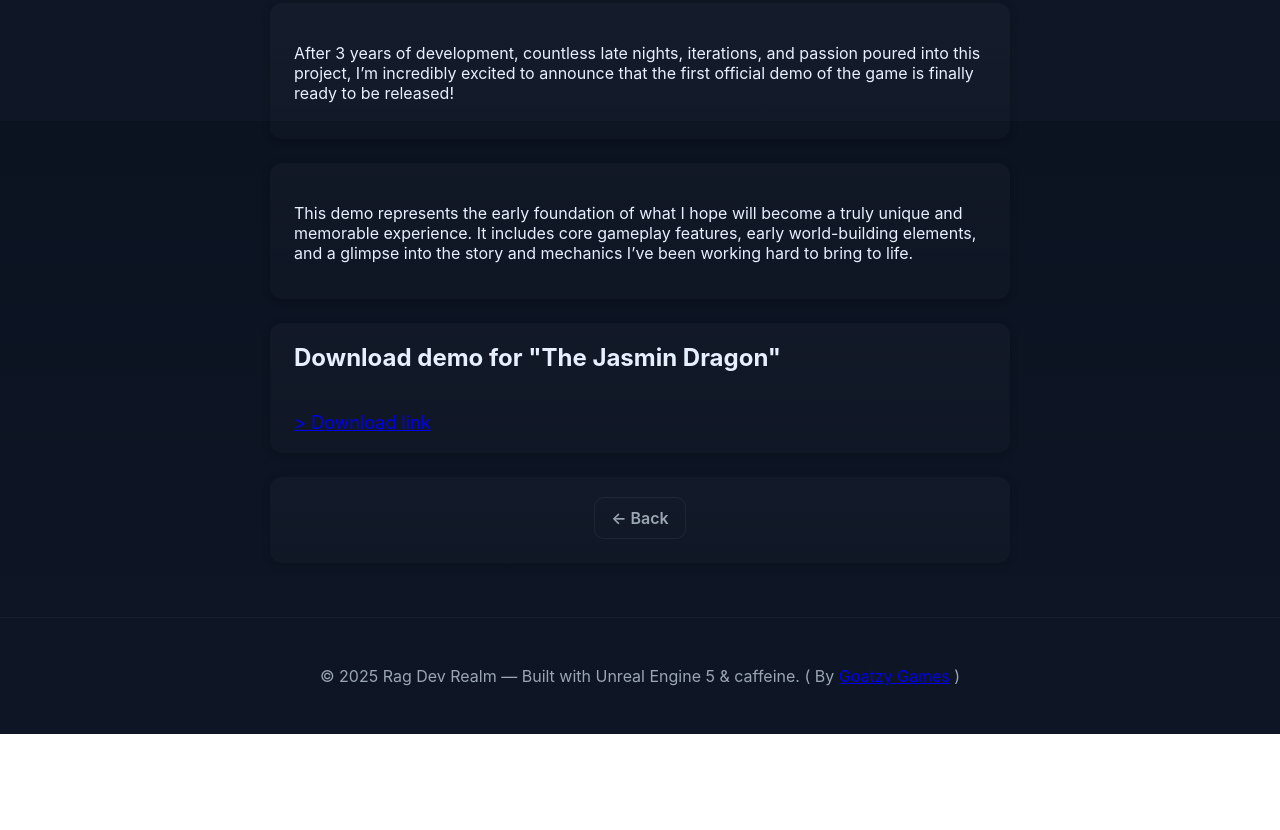
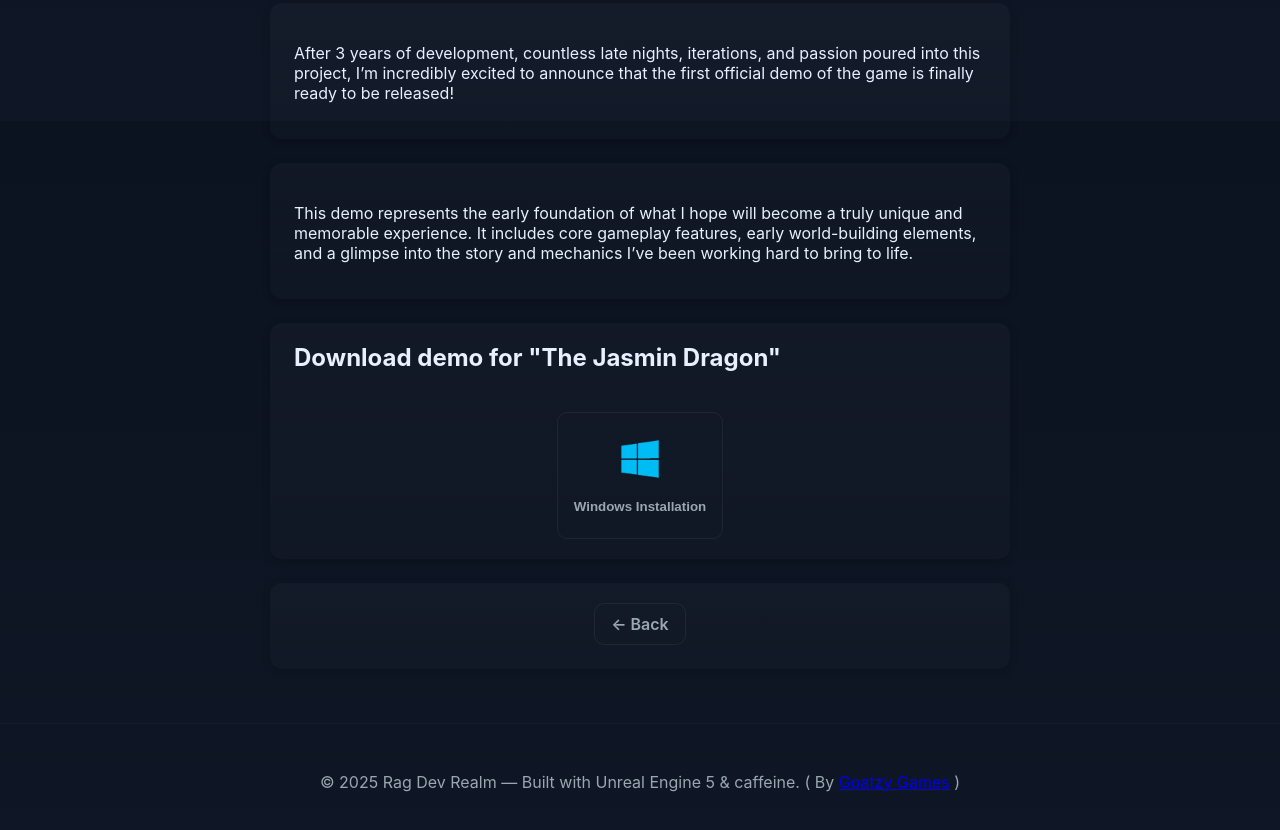
Before and after one commit to goatzygames/ragsdevrealm.com, a plain HTML site: page posts/the-jasmin-dragon-update.html in a window 1280 px wide. Shown: the part 679-1509 px from the top of the page. Before the commit the page ends 1413 px from the top, so only its background shows below. Drawn offline with Linux system fonts and the light colour scheme.

Commit message:
Add files via upload

```diff
--- a/posts/the-jasmin-dragon-update.html
+++ b/posts/the-jasmin-dragon-update.html
@@ -89,8 +89,15 @@
     <div class="post-card">
       <h2>Download demo for "The Jasmin Dragon"</h2>
 
-      <br>
-        <a href="https://github.com/goatzygames/ragsdevrealm.com/releases/download/The_Jasmin_Dragon/The.Jasmine.Dragon.zip" style="font-size: large;"> > Download link</a>
+    <br>
+    <div class="centered-container">
+  <a href="https://github.com/goatzygames/ragsdevrealm.com/releases/download/The_Jasmin_Dragon/The.Jasmine.Dragon.zip">
+    <button class="btn ghost">
+      <img src="../pics/windows-icon-png-5802-Photoroom.png" style="width:3rem; height:3rem;">
+      <p>Windows Installation</p>
+    </button>
+  </a>
+  </div>
     </div>
 
 
--- a/styles.css
+++ b/styles.css
@@ -710,3 +710,9 @@ a:hover {
 html {
   scroll-behavior: smooth;
 }
+
+.centered-container {
+  display: flex;
+  justify-content: center; /* horizontal center */
+  align-items: center;     /* vertical center */
+}
```
Also changed, not shown: pics/windows-icon-png-5802-Photoroom.png (added).
